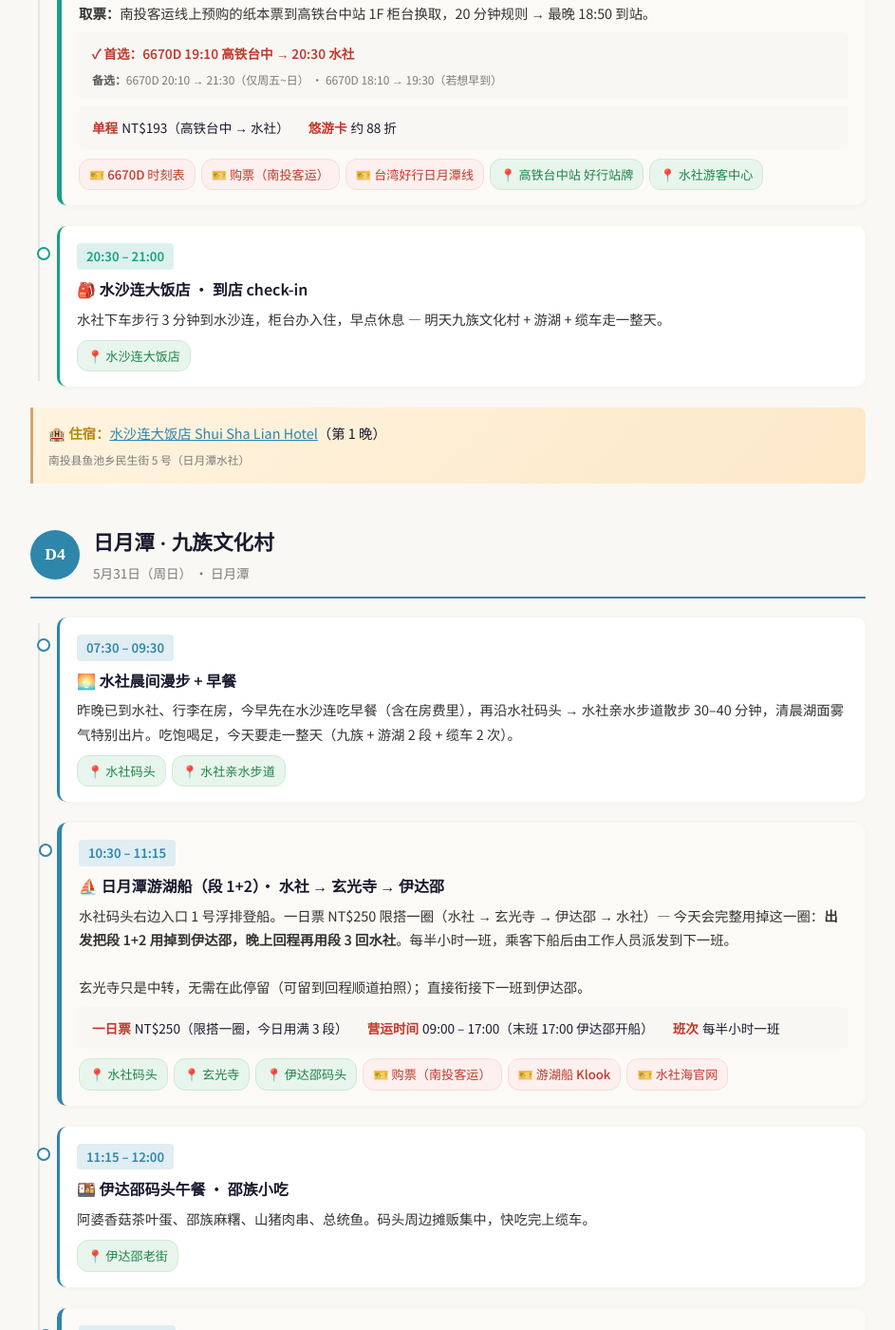
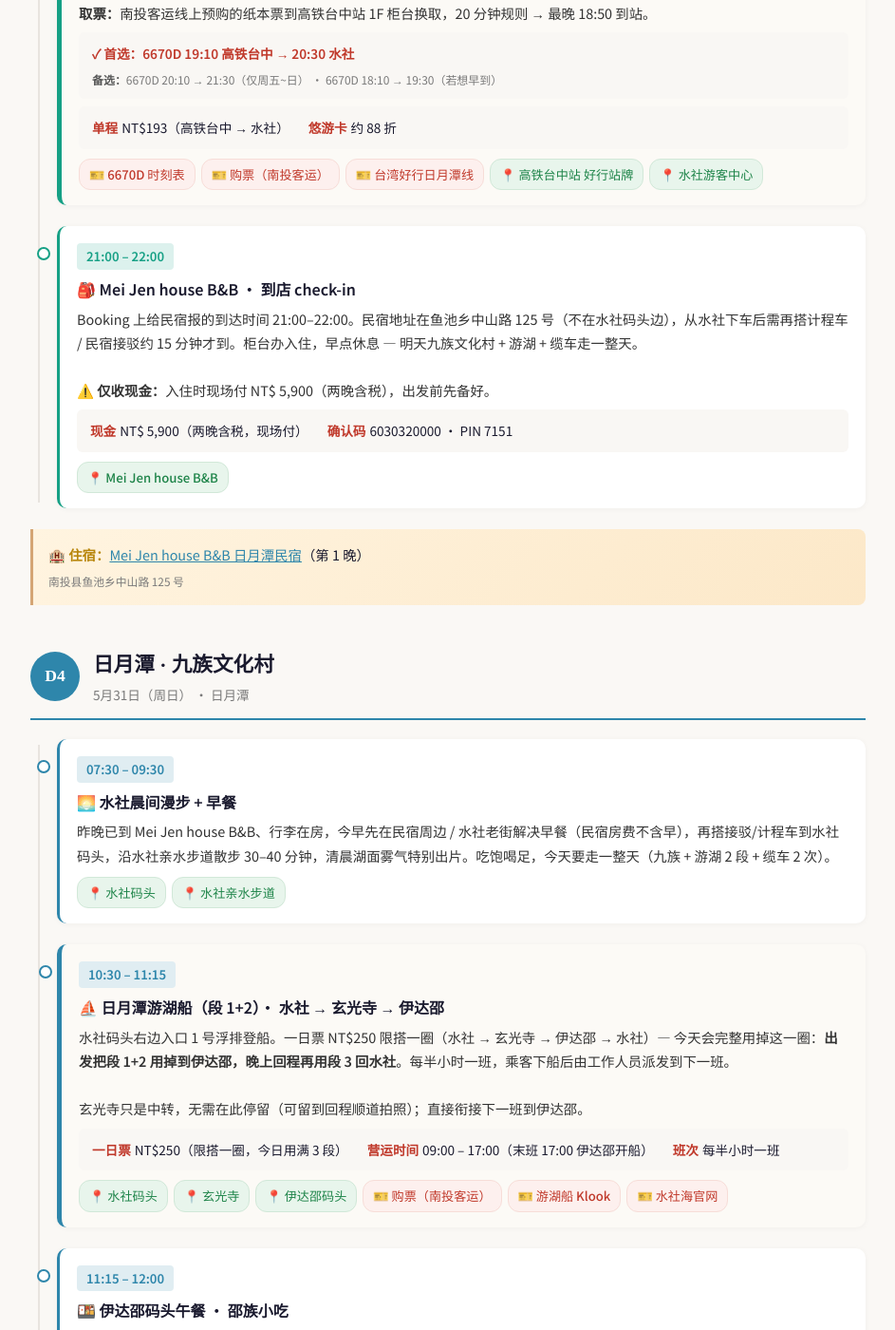
Before and after one commit to SibeiC/SibeiC.github.io, a Jekyll site: the page built from _trips/taiwan-2026.md, in a window 1280 px wide and 1400 px high, scrolled down 7770 px. Shown: the whole window at 95% size, without its empty margins (168-1111 px from the left). Built offline with Jekyll 4.4.1, drawn with Linux system fonts in a browser that asks for light colours; some of the changed text lies outside the part shown.

Commit message:
日月潭住宿: swap 水沙连 (估算 5600) → Mei Jen house B&B (实际 5900)
Booking.com 确认 5/30–6/1 两晚 Mei Jen house B&B 日月潭民宿
(鱼池乡中山路 125 号, 仅收现金 NT$5,900 含税).

- cost: 估算行替换为实际金额
- hotels[]: 名字/地址/map_query 更新
- Day 3 check-in: 时间调整至 21:00–22:00 (Booking 报的到达窗口),
  detail 注明地点不在水社 + 仅收现金
- Day 3/4 stay.hotel 指向新名字
- Day 4 早餐 detail: 删除"含在房费里" (新民宿不含早)

```diff
--- a/_trips/taiwan-2026.md
+++ b/_trips/taiwan-2026.md
@@ -56,7 +56,7 @@ cost:
       icon: 🏨
       items:
         - { label: "citizenM Taipei（2 晚）", amount: 7126, in: primary }
-        - { label: "水沙连大饭店（2 晚）", amount: 5600, in: primary, note: 估算 }
+        - { label: "Mei Jen house B&B（2 晚）", amount: 5900, in: primary }
         - { label: "青山别馆（1 晚）", amount: 2500, in: primary, note: 估算 }
         - { label: "禧榕轩大饭店（2 晚）", amount: 228.78, in: secondary }
         - { label: "S.E.A. 民宿（1 晚）", amount: 3510, in: primary }
@@ -105,11 +105,11 @@ hotels:
     dates: 5/28 (四) – 5/30 (六)
     address: 台北市中正区中华路一段 3 号
     map_query: citizenM Taipei North Gate
-  - name: 水沙连大饭店 Shui Sha Lian Hotel
+  - name: Mei Jen house B&B 日月潭民宿
     nights: 2
     dates: 5/30 (六) – 6/1 (一)
-    address: 南投县鱼池乡民生街 5 号（日月潭水社）
-    map_query: Shui Sha Lian Hotel 水沙连大饭店
+    address: 南投县鱼池乡中山路 125 号
+    map_query: Mei Jen house B&B 日月潭民宿
   - name: 青山别馆 Chin Shan Villa
     nights: 1
     dates: 6/1 (一) – 6/2 (二)
@@ -302,7 +302,7 @@ days:
         detail: |
           南下对号 1321 次，<strong>台北 16:01 发车 → 台中 16:54 抵达</strong>，约 53 分钟（途经南港→台北→桃园→台中 停站）。该车次运行日：一/二/三/四/六，周六 5/30 有车。
           <br><br>
-          抵达台中高铁后直接在站内 / 附近吃晚餐，吃完回到 1F 台湾好行站牌搭 6670D 南下日月潭水社 — 当晚住水沙连。
+          抵达台中高铁后直接在站内 / 附近吃晚餐，吃完回到 1F 台湾好行站牌搭 6670D 南下日月潭水社 — 当晚住 Mei Jen house B&B。
         tickets:
           - { tag: 标准车厢, value: NT$700 }
           - { tag: 早鸟 65 折, value: NT$455, note: 提前 5–28 天 }
@@ -348,13 +348,19 @@ days:
           - { type: map, label: 高铁台中站 好行站牌, query: 台中高铁站 台湾好行 }
           - { type: map, label: 水社游客中心, query: 水社游客中心 日月潭 }
 
-      - time: 20:30 – 21:00
-        title: 🎒 水沙连大饭店 · 到店 check-in
-        detail: 水社下车步行 3 分钟到水沙连，柜台办入住，早点休息 — 明天九族文化村 + 游湖 + 缆车走一整天。
+      - time: 21:00 – 22:00
+        title: 🎒 Mei Jen house B&B · 到店 check-in
+        detail: |
+          Booking 上给民宿报的到达时间 21:00–22:00。民宿地址在鱼池乡中山路 125 号（不在水社码头边），从水社下车后需再搭计程车 / 民宿接驳约 15 分钟才到。柜台办入住，早点休息 — 明天九族文化村 + 游湖 + 缆车走一整天。
+          <br><br>
+          <strong>⚠️ 仅收现金：</strong>入住时现场付 NT$ 5,900（两晚含税），出发前先备好。
+        tickets:
+          - { tag: 现金, value: "NT$ 5,900", note: 两晚含税，现场付 }
+          - { tag: 确认码, value: "6030320000 · PIN 7151" }
         links:
-          - { type: map, label: 水沙连大饭店, query: Shui Sha Lian Hotel 水沙连大饭店 }
+          - { type: map, label: Mei Jen house B&B, query: Mei Jen house B&B 日月潭民宿 }
     stay:
-      hotel: 水沙连大饭店 Shui Sha Lian Hotel
+      hotel: Mei Jen house B&B 日月潭民宿
       label: 第 1 晚
 
   - num: 4
@@ -368,7 +374,7 @@ days:
       - time: 07:30 – 09:30
         title: 🌅 水社晨间漫步 + 早餐
         detail: |
-          昨晚已到水社、行李在房，今早先在水沙连吃早餐（含在房费里），再沿水社码头 → 水社亲水步道散步 30–40 分钟，清晨湖面雾气特别出片。吃饱喝足，今天要走一整天（九族 + 游湖 2 段 + 缆车 2 次）。
+          昨晚已到 Mei Jen house B&B、行李在房，今早先在民宿周边 / 水社老街解决早餐（民宿房费不含早），再搭接驳/计程车到水社码头，沿水社亲水步道散步 30–40 分钟，清晨湖面雾气特别出片。吃饱喝足，今天要走一整天（九族 + 游湖 2 段 + 缆车 2 次）。
         links:
           - { type: map, label: 水社码头, query: 水社码头 }
           - { type: map, label: 水社亲水步道, query: 水社亲水步道 日月潭 }
@@ -439,7 +445,7 @@ days:
           - { type: map, label: 水社码头, query: 水社码头 }
 
       - time: "17:00 – 19:30"
-        title: 🏨 水沙连大饭店 · 休整 + 觅食
+        title: 🏨 Mei Jen house B&B · 休整 + 觅食
         detail: 回房间冲个澡、换衣服，再出门吃晚餐（水社码头周边小吃摊 / 邵族料理），顺路把脏衣服带去洗衣店。
 
       - time: 19:30 – 21:30
@@ -452,9 +458,9 @@ days:
         links:
           - { type: map, label: 招茗自助洗衣店, query: 招茗自助洗衣店 日月潭 }
     note: |
-      <strong>💡 为什么住 2 晚水沙连：</strong>5/30 晚从台中高铁搭 6670D 直上水社，隔天九族 + 游湖不用起早赶车；6/1 早上从水社 08:00 上 6739 直达阿里山，全程一次到位。
+      <strong>💡 为什么住 2 晚 Mei Jen house B&B：</strong>5/30 晚从台中高铁搭 6670D 直上水社再转接驳，隔天九族 + 游湖不用起早赶车；6/1 早上从水社 08:00 上 6739 直达阿里山，全程一次到位。
     stay:
-      hotel: 水沙连大饭店 Shui Sha Lian Hotel
+      hotel: Mei Jen house B&B 日月潭民宿
       label: 第 2 晚
 
   - num: 5
```
